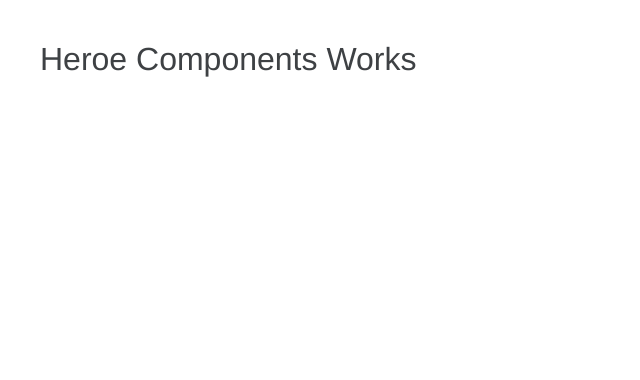
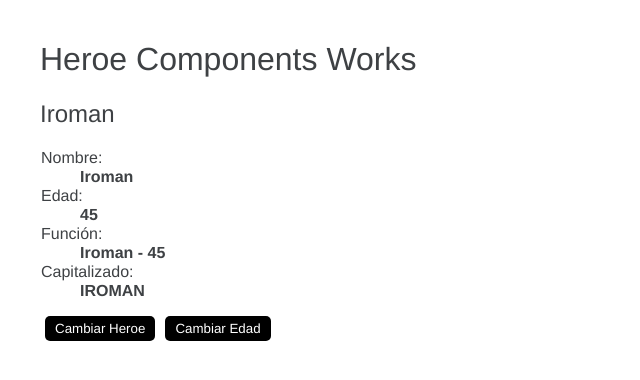
Before and after one commit to Jonathanmzd/mzd-angular-basicos, an Angular app: page / in a window 1280 px wide. Shown: the top 380 px of the page, without its empty margins (0-640 px from the left). Built offline with nearby package versions, Linux system fonts and the light colour scheme.

Commit message:
Cambios en el template del componente

```diff
--- a/src/app/heroes/heroe/heroe.component.html
+++ b/src/app/heroes/heroe/heroe.component.html
@@ -1,2 +1,18 @@
 
 <h1>Heroe Components Works</h1>
+
+<h2>{{nombre}}</h2>
+
+<dl>
+  <td>Nombre:</td>
+  <dd>{{nombre}}</dd>
+  <td>Edad:</td>
+  <dd>{{edad}}</dd>
+  <td>Función:</td>
+  <dd>{{obtenerNombre()}}</dd>
+  <td>Capitalizado:</td>
+  <dd>{{nombreCapitalizado}}</dd>
+</dl>
+
+<button>Cambiar Heroe</button>
+<button>Cambiar Edad</button>
--- a/src/app/heroes/heroe/heroe.component.ts
+++ b/src/app/heroes/heroe/heroe.component.ts
@@ -4,6 +4,16 @@ import { Component } from "@angular/core";
   selector: 'app-heroe',
   templateUrl: 'heroe.component.html'
 })
-export class HeroeComponent{
+export class HeroeComponent {
 
+  nombre: string = 'Iroman';
+  edad  : number = 45;
+
+  get nombreCapitalizado(){
+    return this.nombre.toUpperCase();
+  }
+
+  obtenerNombre(): string {
+    return `${this.nombre} - ${this.edad}`;
+  }
 }
```
